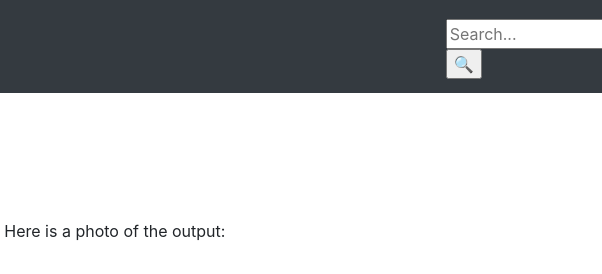
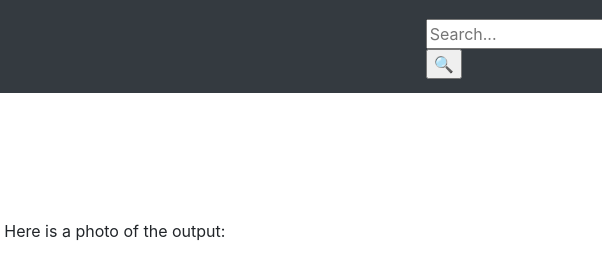
Before and after one commit to SyBenjaminGeoffreyC-LP9R/LP_ICT9Ruby_Q4Quiz1_Sy_Benjamin-Geoffrey-C., a plain HTML site: page first-qtr.html in a window 1280 px wide. Shown: the top 274 px of the page, 678-1280 px from the left. Drawn offline with nearby package versions, Linux system fonts and the light colour scheme.

Commit message:
Update first-qtr.html

```diff
--- a/first-qtr.html
+++ b/first-qtr.html
@@ -18,7 +18,7 @@
 			padding: 6px;
 			border: none;
 			margin-top: 5px;
-			margin-left: 820px;
+			margin-left: 800px;
 		}
 		.nav-item:hover {
 			background-color: #3b4040;
```
